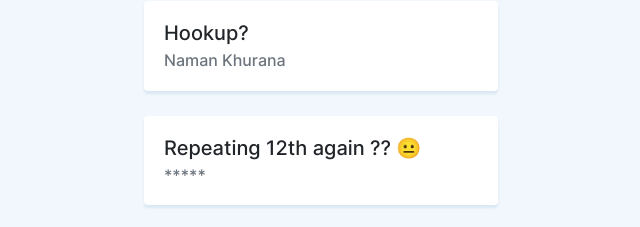
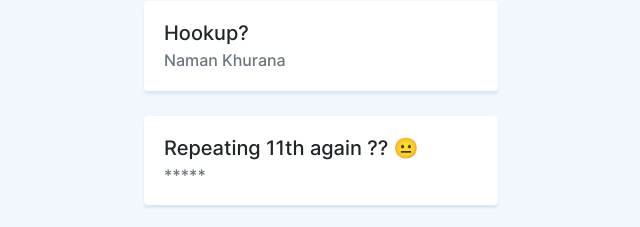
Before and after one commit to cshubhro/ask-stuff, a plain HTML site: page response.html in a window 1280 px wide. Shown: the part 5680-5907 px from the top of the page, 319-959 px from the left. Drawn offline with nearby package versions, Linux system fonts and the light colour scheme.

Commit message:
Update response.html

```diff
--- a/response.html
+++ b/response.html
@@ -298,7 +298,7 @@
         </div>
         <div class="card question">
             <div class="card-body">
-                <h5 class="card-title">Repeating 12th again ?? 😐</h5>
+                <h5 class="card-title">Repeating 11th again ?? 😐</h5>
                 <h6 class="text-muted card-subtitle">*****</h6>
             </div>
         </div>
```
